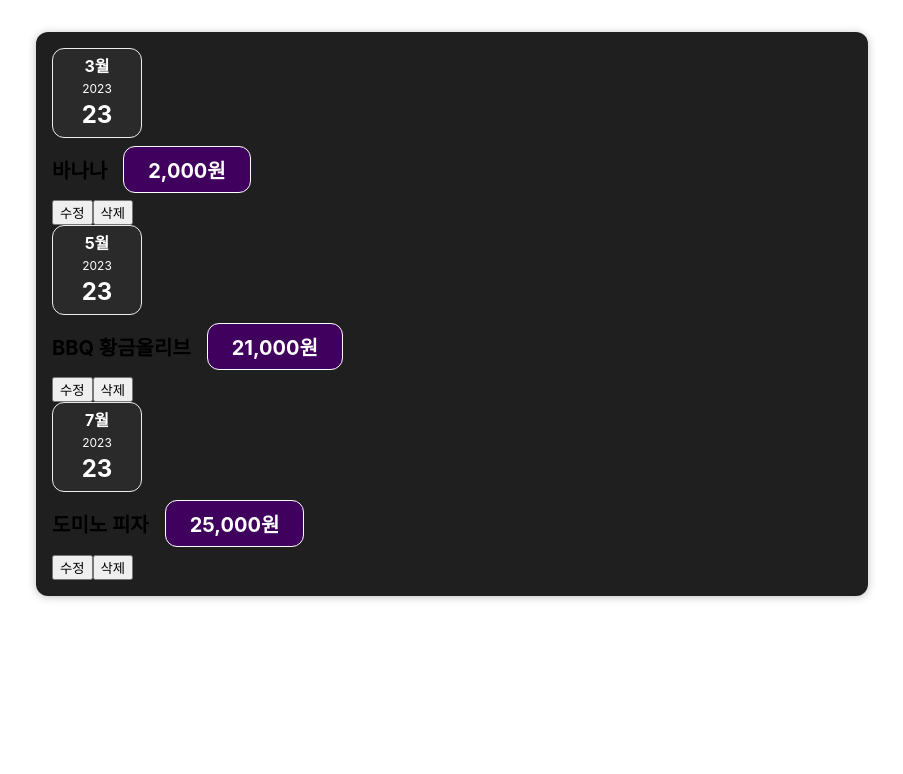
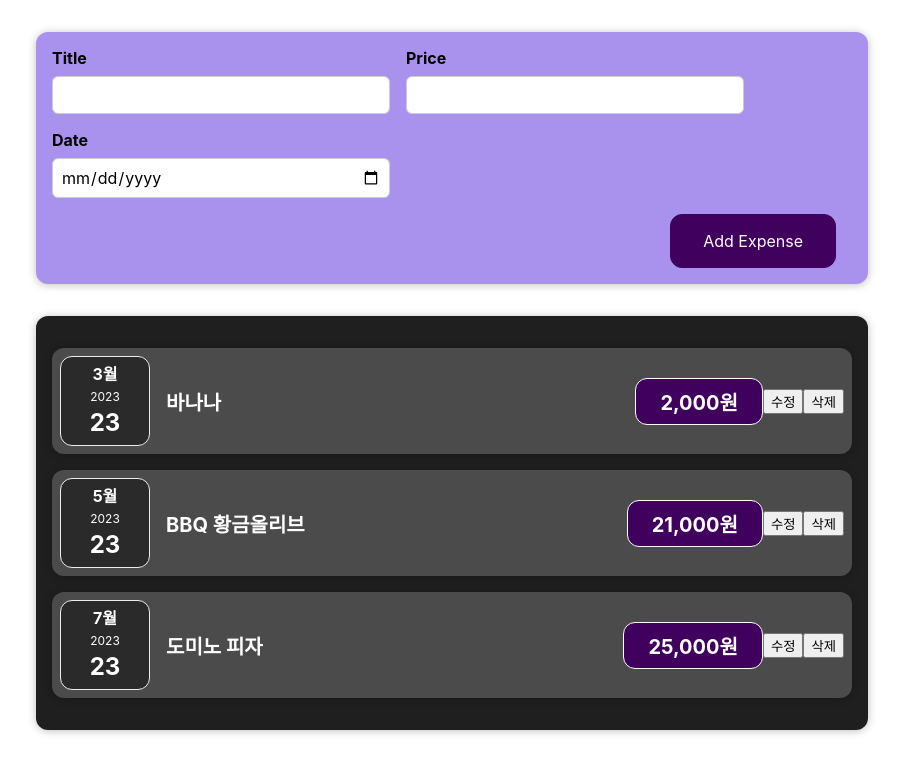
Before and after one commit to Jia0206/react-basic-study202310, a React (Create React App) app: page / in a window 1280 px wide. Shown: the top 774 px of the page, without its empty margins (188-1091 px from the left). Built offline with nearby package versions, Linux system fonts and the light colour scheme.

Commit message:
7. 사용자 입력 리스닝, 여러 개의 코드?

```diff
--- a/src/App.js
+++ b/src/App.js
@@ -1,8 +1,7 @@
 import React from 'react';
 import './App.css';
-// import expenses from './components/Expenses';
-import Expenses from './components/Expenses';
-// import Hello from './components/Hello';
+import Expenses from './components/Expenses/Expenses';
+import NewExpense from './components/UI/NewExpense/NewExpense';
 
 const App = () => {
   //지출 항목 객체 배열
@@ -29,6 +28,7 @@
 
   return (
     <>
+      <NewExpense />
       <Expenses items={expenses} />
     </>
   );
--- a/src/components/ExpenseItem.js
+++ b/src/components/Expenses/ExpenseItem.js
@@ -2,7 +2,7 @@
 //css 로딩
 import './ExpenseItem.css';
 import ExpenseDate from './ExpenseDate';
-import Card from './UI/Card';
+import Card from '../UI/Card';
 
 const ExpenseItem = ({ title, price: propsPrice, date }) => {
   // let itemTitle = title;
--- a/src/components/UI/Card.js
+++ b/src/components/UI/Card.js
@@ -2,7 +2,7 @@
 import './Card.css';
 
 const Card = ({ children, className }) => {
-  const madeClass = 'card' + className;
+  const madeClass = 'card ' + className;
   return <div className={madeClass}>{children}</div>;
 };
 
--- /dev/null
+++ b/src/components/UI/NewExpense/ExpenseForm.css
@@ -0,0 +1,26 @@
+.new-expense__controls {
+  display: flex;
+  flex-wrap: wrap;
+  gap: 1rem;
+  margin-bottom: 1rem;
+  text-align: left;
+}
+
+.new-expense__control label {
+  font-weight: bold;
+  margin-bottom: 0.5rem;
+  display: block;
+}
+
+.new-expense__control input {
+  font: inherit;
+  padding: 0.5rem;
+  border-radius: 6px;
+  border: 1px solid #ccc;
+  width: 20rem;
+  max-width: 100%;
+}
+
+.new-expense__actions {
+  text-align: right;
+}
--- /dev/null
+++ b/src/components/UI/NewExpense/ExpenseForm.js
@@ -0,0 +1,35 @@
+import React from 'react';
+import './ExpenseForm.css';
+const ExpenseForm = () => {
+  return (
+    <form>
+      <div className='new-expense__controls'>
+        <div className='new-expense__control'>
+          <label>Title</label>
+          <input type='text' />
+        </div>
+        <div className='new-expense__control'>
+          <label>Price</label>
+          <input
+            type='number'
+            min='100'
+            step='100'
+          />
+        </div>
+        <div className='new-expense__control'>
+          <label>Date</label>
+          <input
+            type='date'
+            min='2019-01-01'
+            max='2025-12-31'
+          />
+        </div>
+      </div>
+      <div className='new-expense__actions'>
+        <button type='submit'>Add Expense</button>
+      </div>
+    </form>
+  );
+};
+
+export default ExpenseForm;
--- /dev/null
+++ b/src/components/UI/NewExpense/NewExpense.css
@@ -0,0 +1,38 @@
+.new-expense {
+  background-color: #a892ee;
+  padding: 1rem;
+  margin: 2rem auto;
+  width: 50rem;
+  max-width: 95%;
+  border-radius: 12px;
+  text-align: center;
+  box-shadow: 0 1px 8px rgba(0, 0, 0, 0.25);
+}
+
+.new-expense button {
+  font: inherit;
+  cursor: pointer;
+  padding: 1rem 2rem;
+  border: 1px solid #40005d;
+  background-color: #40005d;
+  color: white;
+  border-radius: 12px;
+  margin-right: 1rem;
+}
+
+.new-expense button:hover,
+.new-expense button:active {
+  background-color: #510674;
+  border-color: #510674;
+}
+
+.new-expense button.alternative {
+  color: #220131;
+  border-color: transparent;
+  background-color: transparent;
+}
+
+.new-expense button.alternative:hover,
+.new-expense button.alternative:active {
+  background-color: #ddb3f8;
+}
--- /dev/null
+++ b/src/components/UI/NewExpense/NewExpense.js
@@ -0,0 +1,13 @@
+import React from 'react';
+import './NewExpense.css';
+import ExpenseForm from './ExpenseForm';
+
+const NewExpense = () => {
+  return (
+    <div className='new-expense'>
+      <ExpenseForm />
+    </div>
+  );
+};
+
+export default NewExpense;
```
Also changed, not shown: src/components/Expenses/ExpenseDate.css (renamed from src/components/ExpenseDate.css), src/components/Expenses/ExpenseDate.js (renamed from src/components/ExpenseDate.js), src/components/Expenses/ExpenseItem.css (renamed from src/components/ExpenseItem.css), src/components/Expenses/Expenses.css (renamed from src/components/Expenses.css), src/components/Expenses/Expenses.js (renamed from src/components/Expenses.js).
